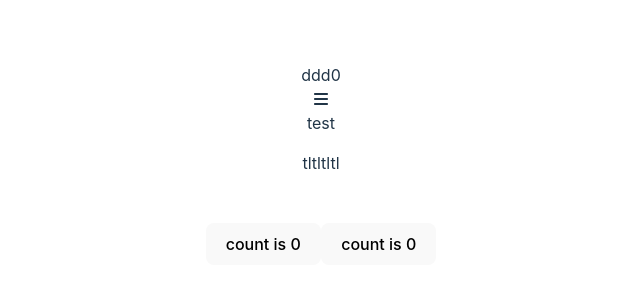
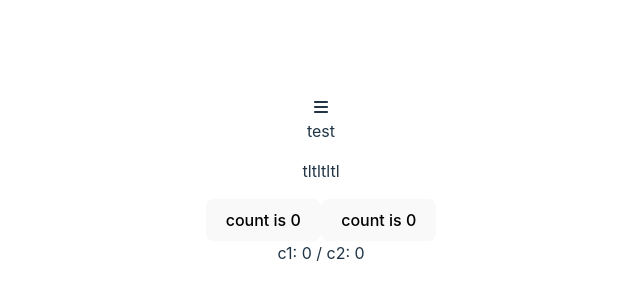
Before and after one commit to oxopolitics-internship-for-zerobase/KMTestingRepo, a React (Vite) app: page / in a window 1280 px wide. Shown: the part 220-520 px from the top of the page, without its empty margins (319-959 px from the left). Built offline with nearby package versions, Linux system fonts and the light colour scheme.

Commit message:
update: 충돌 만들기!
충돌이 날까요?

```diff
--- a/src/App.jsx
+++ b/src/App.jsx
@@ -1,33 +1,41 @@
 import React, { useState } from "react";
+// 주석!
 import "./App.css";
+// 주석!
 import {
+  // 주석!
   faCheckSquare,
+  // 주석!
   faSpinner,
+  // 주석!
   faBars,
 } from "@fortawesome/free-solid-svg-icons";
+// 주석!
 import { FontAwesomeIcon } from "@fortawesome/react-fontawesome";
+// 주석!
 import TestCompo from "./components/TestCompo";
 
 function App() {
-  const [count, setCount] = useState(0);
-  const [count2, setCount2] = useState(0);
-  const [count3, setCount3] = useState(0);
+  const [ccount2, setCCount2] = useState(0);
+  const [ccount3, setCCount3] = useState(0);
   return (
     <>
       <div className="App">
-        <div>ddd{count}</div>
         <FontAwesomeIcon icon={faBars} />
         <TestCompo />
         <p>tltltltl</p>
       </div>
 
-      <div className="card">
-        <button onClick={() => setCount2((count2) => count2 + 1)}>
-          count is {count2}
+      <div className="cards">
+        <button onClick={() => setCCount2((ccount2) => ccount2 + 1)}>
+          count is {ccount2}
         </button>
-        <button onClick={() => setCount3((count3) => count3 - 1)}>
-          count is {count3}
+        <button onClick={() => setCCount3((ccount3) => ccount3 - 1)}>
+          count is {ccount3}
         </button>
+      </div>
+      <div>
+        c1: {ccount2} / c2: {ccount3}
       </div>
     </>
   );
```
Also changed, not shown: 1 other file (tests, documents, lock files or other folders).
